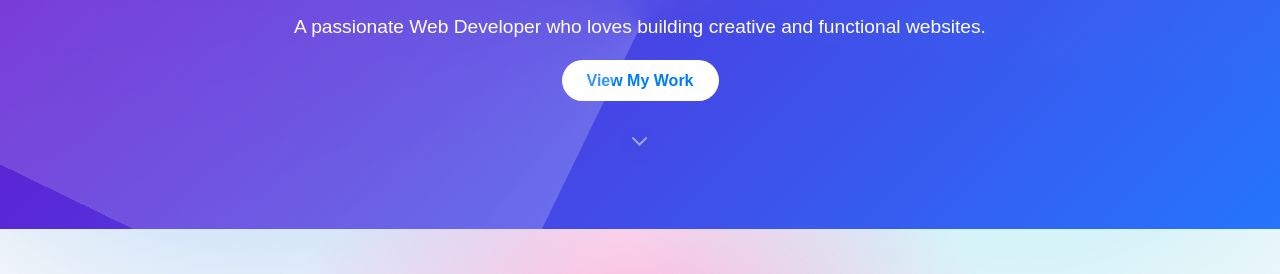
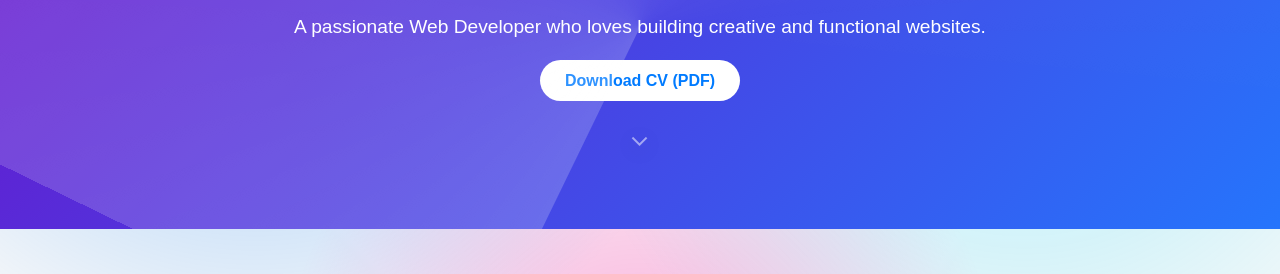
Before and after one commit to moha-alaraby/MyPortfolio, a plain HTML site: page index.html in a window 1280 px wide. Shown: the part 243-517 px from the top of the page. Drawn offline with Linux system fonts and the light colour scheme.

Commit message:
Update index.html

```diff
--- a/index.html
+++ b/index.html
@@ -23,7 +23,7 @@
   <section class="hero">
     <h1>Hello, I'm Mohamed</h1>
     <p>A passionate Web Developer who loves building creative and functional websites.</p>
-    <a href="#projects">View My Work</a>
+    <a href="#projects">Download CV (PDF)</a>
     <div class="arrow"></div>
       <div class="chevrons" aria-hidden="true">
     <span></span>
```
